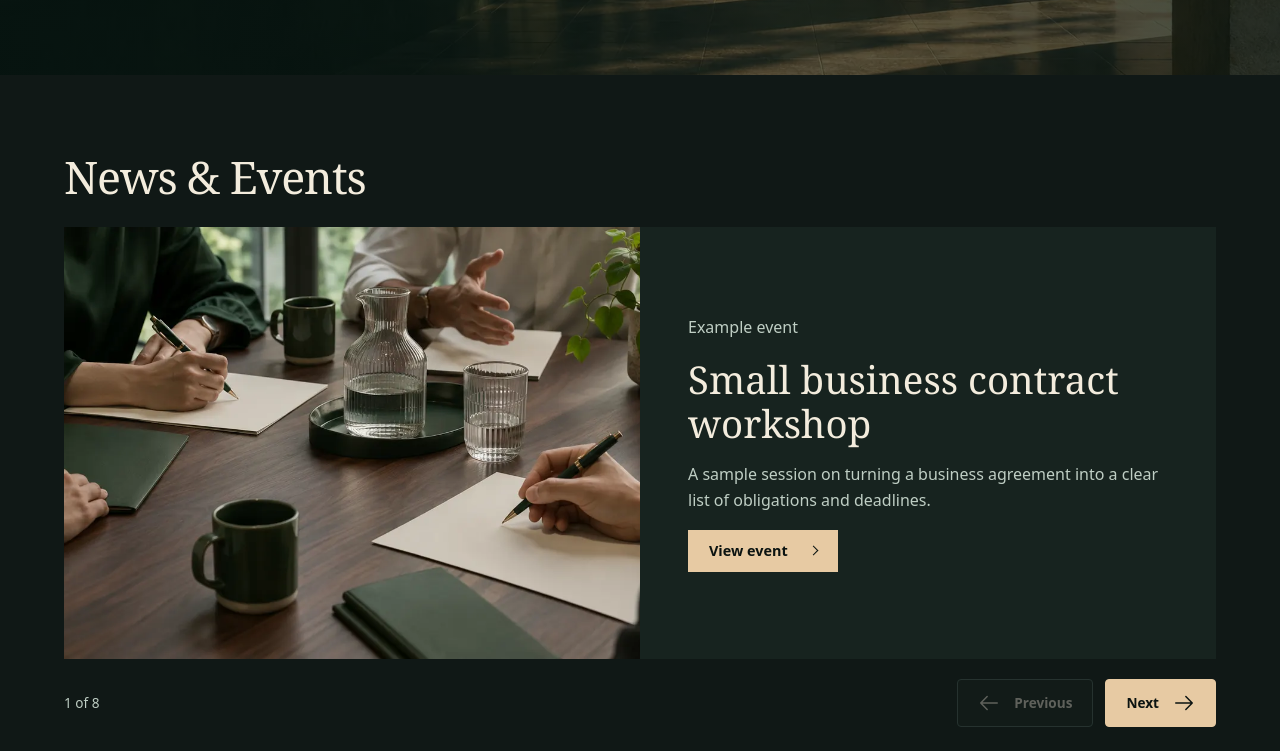
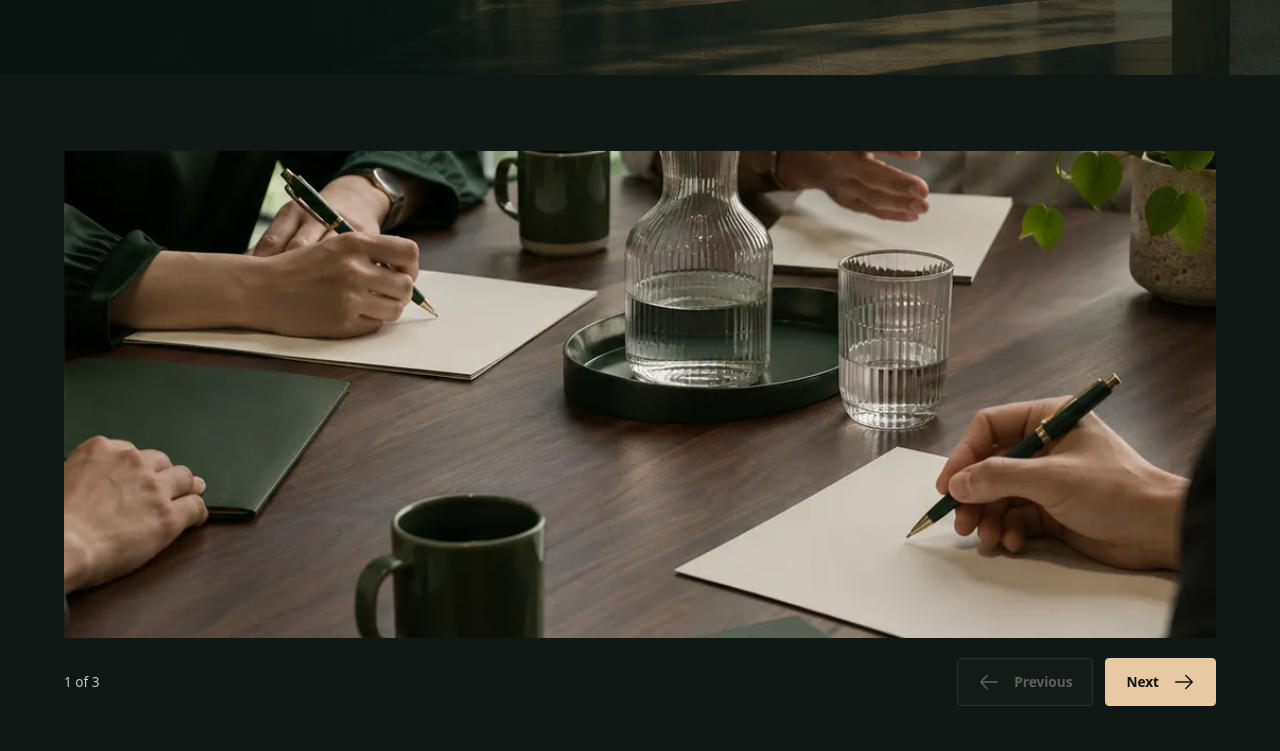
Before and after one commit to QuintonPang/ahsk-static-website, an Astro site: page / in a window 1280 px wide. Shown: the part 689-1440 px from the top of the page. Built offline with nearby package versions, Linux system fonts and the light colour scheme; Astro itself is replaced by a stand-in of ours.

Commit message:
Use an independent illustrative image gallery on the homepage

```diff
--- a/src/components/EventCarousel.astro
+++ /dev/null
@@ -1,74 +0,0 @@
----
-import { updates, eventImageUrl, url } from '../content';
-const events = updates.filter(item => item.kind === 'event');
-const images = [
-  { file: 'assets/workshop-table.webp', alt: 'Hands taking notes around a workshop table' },
-  { file: 'assets/office-atrium.webp', alt: 'A spacious office atrium with natural light' },
-  { file: 'assets/home-colonnade.webp', alt: 'Sunlit stone columns beside a shaded walkway' },
-];
----
-{events.length > 0 && <section class="wrap event-carousel" aria-labelledby="carousel-heading" aria-roledescription="carousel">
-  <div class="carousel-heading">
-    <h2 id="carousel-heading">News &amp; Events</h2>
-
-  </div>
-  <div class="carousel-track" id="event-slides" tabindex="0" aria-label="Event highlights. Swipe or use the arrow keys to browse.">
-    {events.map((event, index) => {
-      const image = event.image?.file ? event.image : images[index % images.length];
-      return <article class="carousel-slide" role="group" aria-roledescription="slide" aria-label={`${index + 1} of ${events.length}`}>
-        <img src={eventImageUrl(image.file)} alt={image.alt} loading="lazy" width="900" height="600" />
-        <div class="carousel-copy">
-          {event.sample && <p>Example event</p>}
-          <h3>{event.title}</h3>
-          <p>{event.summary}</p>
-          <a class="button" href={url('news-events/' + event.slug + '/')}>View event <span class="chevron" aria-hidden="true"></span></a>
-        </div>
-      </article>;
-    })}
-  </div>
-  <div class="carousel-footer">
-    <p class="carousel-position" aria-live="polite" aria-atomic="true" data-position>1 of {events.length}</p>
-    {events.length > 1 && <div class="carousel-controls" hidden>
-      <button type="button" data-previous aria-label="Previous event" aria-controls="event-slides"><svg viewBox="0 0 24 24" aria-hidden="true" fill="none" stroke="currentColor" stroke-width="1.6" stroke-linecap="round" stroke-linejoin="round"><path d="m10 5-7 7 7 7M3 12h18" /></svg><span>Previous</span></button>
-      <button type="button" data-next aria-label="Next event" aria-controls="event-slides"><span>Next</span><svg viewBox="0 0 24 24" aria-hidden="true" fill="none" stroke="currentColor" stroke-width="1.6" stroke-linecap="round" stroke-linejoin="round"><path d="m14 5 7 7-7 7M3 12h18" /></svg></button>
-    </div>}
-  </div>
-</section>}
-<script>
-  document.querySelectorAll<HTMLElement>('.event-carousel').forEach(carousel => {
-    const track = carousel.querySelector<HTMLElement>('.carousel-track')!;
-    const slides = Array.from(track.querySelectorAll<HTMLElement>('.carousel-slide'));
-    const previous = carousel.querySelector<HTMLButtonElement>('[data-previous]');
-    const next = carousel.querySelector<HTMLButtonElement>('[data-next]');
-    const position = carousel.querySelector<HTMLElement>('[data-position]')!;
-    const controls = carousel.querySelector<HTMLElement>('.carousel-controls');
-    let current = 0;
-
-    function update() {
-      current = Math.round(track.scrollLeft / track.clientWidth);
-      if (previous) previous.disabled = current === 0;
-      if (next) next.disabled = current >= slides.length - 1;
-      position.textContent = `${current + 1} of ${slides.length}`;
-    }
-    function move(step: number) {
-      const target = Math.max(0, Math.min(slides.length - 1, current + step));
-      track.scrollTo({
-        left: target * track.clientWidth,
-        behavior: window.matchMedia('(prefers-reduced-motion: reduce)').matches ? 'instant' : 'smooth',
-      });
-    }
-
-    previous?.addEventListener('click', () => move(-1));
-    next?.addEventListener('click', () => move(1));
-    track.addEventListener('scroll', update, { passive: true });
-    track.addEventListener('keydown', event => {
-      if (event.target !== track || !['ArrowLeft', 'ArrowRight'].includes(event.key)) return;
-      event.preventDefault();
-      move(event.key === 'ArrowRight' ? 1 : -1);
-    });
-    new ResizeObserver(update).observe(track);
-    if (controls) controls.hidden = false;
-    carousel.classList.add('is-enhanced');
-    update();
-  });
-</script>
--- /dev/null
+++ b/src/components/ImageCarousel.astro
@@ -0,0 +1,60 @@
+---
+import { url } from '../content';
+const images = [
+  { file: 'assets/workshop-table.webp', alt: 'Hands taking notes around a workshop table' },
+  { file: 'assets/office-atrium.webp', alt: 'A spacious office atrium with natural light' },
+  { file: 'assets/home-colonnade.webp', alt: 'Sunlit stone columns beside a shaded walkway' },
+];
+---
+<section class="wrap image-carousel" aria-label="Ang and Koh image gallery" aria-roledescription="carousel">
+  <div class="carousel-track" id="gallery-slides" tabindex="0" aria-label="Image gallery. Swipe or use the arrow keys to browse.">
+    {images.map((image, index) => <div class="carousel-slide" role="group" aria-roledescription="slide" aria-label={`${index + 1} of ${images.length}`}>
+      <img src={url(image.file)} alt={image.alt} loading="lazy" width="1536" height="1024" />
+    </div>)}
+  </div>
+  <div class="carousel-footer">
+    <p class="carousel-position" aria-live="polite" aria-atomic="true" data-position>1 of {images.length}</p>
+    {images.length > 1 && <div class="carousel-controls" hidden>
+      <button type="button" data-previous aria-label="Previous image" aria-controls="gallery-slides"><svg viewBox="0 0 24 24" aria-hidden="true" fill="none" stroke="currentColor" stroke-width="1.6" stroke-linecap="round" stroke-linejoin="round"><path d="m10 5-7 7 7 7M3 12h18" /></svg><span>Previous</span></button>
+      <button type="button" data-next aria-label="Next image" aria-controls="gallery-slides"><span>Next</span><svg viewBox="0 0 24 24" aria-hidden="true" fill="none" stroke="currentColor" stroke-width="1.6" stroke-linecap="round" stroke-linejoin="round"><path d="m14 5 7 7-7 7M3 12h18" /></svg></button>
+    </div>}
+  </div>
+</section>
+<script>
+  document.querySelectorAll<HTMLElement>('.image-carousel').forEach(carousel => {
+    const track = carousel.querySelector<HTMLElement>('.carousel-track')!;
+    const slides = Array.from(track.querySelectorAll<HTMLElement>('.carousel-slide'));
+    const previous = carousel.querySelector<HTMLButtonElement>('[data-previous]');
+    const next = carousel.querySelector<HTMLButtonElement>('[data-next]');
+    const position = carousel.querySelector<HTMLElement>('[data-position]')!;
+    const controls = carousel.querySelector<HTMLElement>('.carousel-controls');
+    let current = 0;
+
+    function update() {
+      current = Math.round(track.scrollLeft / track.clientWidth);
+      if (previous) previous.disabled = current === 0;
+      if (next) next.disabled = current >= slides.length - 1;
+      position.textContent = `${current + 1} of ${slides.length}`;
+    }
+    function move(step: number) {
+      const target = Math.max(0, Math.min(slides.length - 1, current + step));
+      track.scrollTo({
+        left: target * track.clientWidth,
+        behavior: window.matchMedia('(prefers-reduced-motion: reduce)').matches ? 'instant' : 'smooth',
+      });
+    }
+
+    previous?.addEventListener('click', () => move(-1));
+    next?.addEventListener('click', () => move(1));
+    track.addEventListener('scroll', update, { passive: true });
+    track.addEventListener('keydown', event => {
+      if (event.target !== track || !['ArrowLeft', 'ArrowRight'].includes(event.key)) return;
+      event.preventDefault();
+      move(event.key === 'ArrowRight' ? 1 : -1);
+    });
+    new ResizeObserver(update).observe(track);
+    if (controls) controls.hidden = false;
+    carousel.classList.add('is-enhanced');
+    update();
+  });
+</script>
--- a/src/pages/index.astro
+++ b/src/pages/index.astro
@@ -2,7 +2,7 @@
 import Site from '../layouts/Site.astro';
 import PracticeList from '../components/PracticeList.astro';
 import { url } from '../content';
-import EventCarousel from '../components/EventCarousel.astro';
+import ImageCarousel from '../components/ImageCarousel.astro';
 ---
 <Site title="Home">
   <div class="concept-strip"><div class="wrap">Ang &amp; Koh website concept</div></div>
@@ -20,5 +20,5 @@ import EventCarousel from '../components/EventCarousel.astro';
       </div>
     </div>
   </section>
-  <EventCarousel />
+  <ImageCarousel />
 </Site>
--- a/src/styles/site.css
+++ b/src/styles/site.css
@@ -201,10 +201,8 @@ textarea { resize: vertical; }
 
 .office-map { margin-top: 28px; }
 .office-map iframe { display: block; width: 100%; height: 300px; border: 1px solid var(--line); margin-bottom: 12px; color-scheme: light; }
-.event-carousel { padding-block: clamp(36px, 6vw, 76px); min-width: 0; }
-.carousel-heading, .carousel-controls, .carousel-footer { display: flex; align-items: center; gap: 12px; }
-.carousel-heading { justify-content: space-between; margin-bottom: 24px; }
-.carousel-heading h2 { margin: 0; }
+.image-carousel { padding-block: clamp(36px, 6vw, 76px); min-width: 0; }
+.carousel-controls, .carousel-footer { display: flex; align-items: center; gap: 12px; }
 .carousel-controls[hidden] { display: none; }
 .carousel-footer { justify-content: space-between; margin-top: 20px; }
 .carousel-controls button {
@@ -224,8 +222,8 @@ textarea { resize: vertical; }
 .carousel-controls [data-next] { background: var(--gold); border-color: var(--gold); color: var(--chrome); }
 .carousel-controls svg { width: 22px; height: 22px; flex-shrink: 0; }
 .carousel-controls button:disabled { opacity: .35; cursor: default; }
-.event-carousel.is-enhanced .carousel-track { scrollbar-width: none; }
-.event-carousel.is-enhanced .carousel-track::-webkit-scrollbar { display: none; }
+.image-carousel.is-enhanced .carousel-track { scrollbar-width: none; }
+.image-carousel.is-enhanced .carousel-track::-webkit-scrollbar { display: none; }
 @media (hover: hover) {
   .carousel-controls button:not(:disabled):hover { background: var(--ink); border-color: var(--ink); color: var(--chrome); }
 }
@@ -233,11 +231,8 @@ textarea { resize: vertical; }
   .carousel-controls button { transition: background-color 160ms ease, border-color 160ms ease, color 160ms ease; }
 }
 .carousel-track { display: flex; overflow-x: auto; scroll-snap-type: x mandatory; overscroll-behavior-x: contain; scrollbar-width: thin; scrollbar-color: var(--line) var(--deep); }
-.carousel-slide { flex: 0 0 100%; min-width: 0; display: grid; grid-template-columns: minmax(0, 1fr) minmax(0, 1fr); scroll-snap-align: start; background: var(--surface); }
-.carousel-slide img { display: block; width: 100%; height: 100%; min-height: 300px; object-fit: cover; }
-.carousel-copy { align-self: center; padding: clamp(24px, 4vw, 48px); }
-.carousel-copy h3 { font: 400 clamp(1.6rem, 3vw, 2.4rem)/1.15 Georgia, serif; margin: 0 0 16px; }
-.carousel-copy p { color: var(--muted); }
+.carousel-slide { flex: 0 0 100%; min-width: 0; scroll-snap-align: start; background: var(--surface); }
+.carousel-slide img { display: block; width: 100%; height: clamp(260px, 38vw, 500px); object-fit: cover; }
 .carousel-position { color: var(--muted); margin: 0; font: .85rem/1.2 system-ui, sans-serif; font-variant-numeric: tabular-nums; white-space: nowrap; }
 @media (max-width: 760px) {
   .updates-list { grid-template-columns: minmax(0, 1fr); }
```
Also changed, not shown: README.md.
